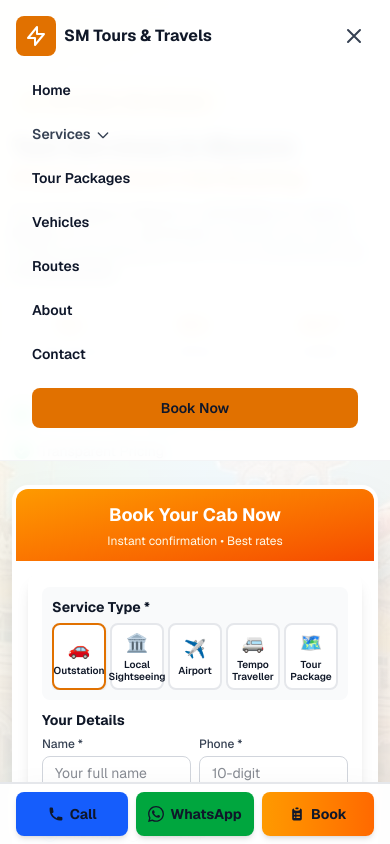
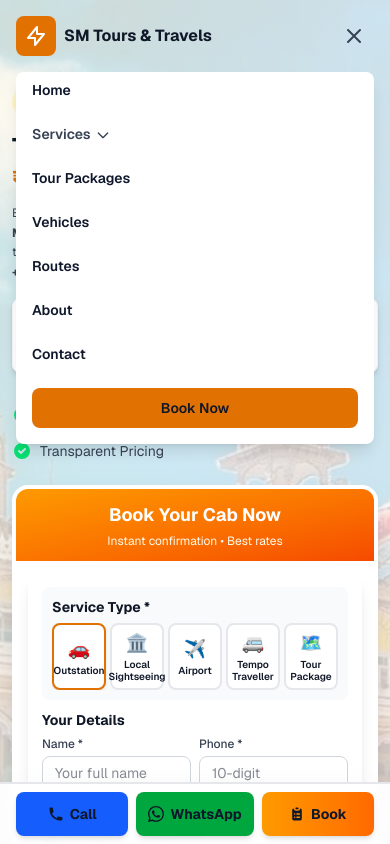
Before and after one commit to manu889/SM, a Next.js app: page / in a window 390 px wide. Both pictures are taken after a click on the button 354 px from the left and 36 px from the top of the page. Shown: the top 844 px of the page. Built offline with nearby package versions, Linux system fonts and the light colour scheme.

Commit message:
Increase background image opacity, make header transparent on home page, add background to mobile menu

```diff
--- a/src/components/Header.tsx
+++ b/src/components/Header.tsx
@@ -45,7 +45,7 @@ export default function Header() {
     <header
       className={`fixed top-0 left-0 right-0 z-50 transition-all duration-300 ${
         isHomePage
-          ? (isScrolled ? 'bg-white shadow-md py-2' : 'bg-white/95 backdrop-blur-sm py-4 border-b border-gray-100')
+          ? (isScrolled ? 'bg-white shadow-md py-2' : 'bg-transparent py-4')
           : (isScrolled ? 'bg-white shadow-md py-2' : 'bg-white/95 backdrop-blur-sm py-4 border-b border-gray-100')
       }`}
     >
@@ -143,7 +143,7 @@ export default function Header() {
 
         {/* Mobile Menu */}
         {isMobileMenuOpen && (
-          <div className="lg:hidden mt-4 pb-4 animate-fade-in">
+          <div className="lg:hidden mt-4 pb-4 animate-fade-in bg-white rounded-lg shadow-lg">
             <div className="flex flex-col gap-2">
               {NAV_LINKS.map((link) => (
                 <div key={link.href}>
@@ -166,7 +166,7 @@ export default function Header() {
                         </svg>
                       </button>
                       {openDropdown === link.label && (
-                        <div className="ml-4 mt-1 flex flex-col gap-1">
+                        <div className="ml-4 mt-1 flex flex-col gap-1 bg-gray-50 rounded-lg p-2">
                           {link.dropdown.map((item) => (
                             <Link
                               key={item.href}
--- a/src/components/Hero.tsx
+++ b/src/components/Hero.tsx
@@ -9,7 +9,7 @@ export default function Hero() {
   return (
     <section className="relative min-h-screen bg-gradient-to-br from-amber-50 via-white to-orange-50 pt-16 overflow-hidden">
       {/* Background Pattern */}
-      <div className="absolute inset-0 bg-cover bg-center opacity-5"
+      <div className="absolute inset-0 bg-cover bg-center opacity-20"
            style={{ backgroundImage: "url('/Images/Mysore.jpg')" }}
            aria-hidden="true" />
 
```
